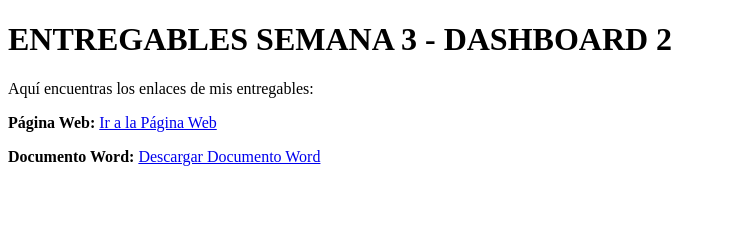
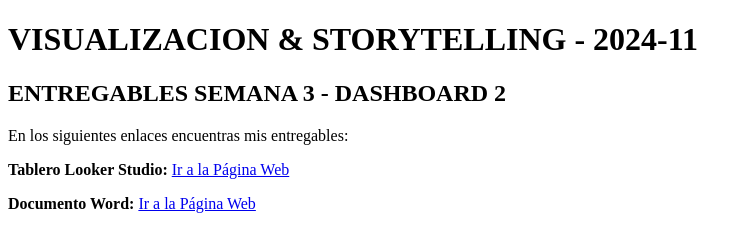
Before and after one commit to jerssonMH/MIAD_V-S_Dashboards, a plain HTML site: page index.html in a window 1280 px wide. Shown: the whole page, without its empty margins (0-752 px from the left). Drawn offline with Linux system fonts and the light colour scheme.

Commit message:
Update index.html

```diff
--- a/index.html
+++ b/index.html
@@ -3,24 +3,25 @@
 <head>
     <meta charset="UTF-8">
     <meta name="viewport" content="width=device-width, initial-scale=1.0">
-    <title>VISUALIZACION & STORYTELLING - 2024-11</title>
+    <title>pagina web entregables V&S</title>
 </head>
 <body>
 
-    <h1>ENTREGABLES SEMANA 3 - DASHBOARD 2</h1>
+    <h1>VISUALIZACION & STORYTELLING - 2024-11</h1>
+    <h2>ENTREGABLES SEMANA 3 - DASHBOARD 2</h2>
 
     <p>
-        Aquí encuentras los enlaces de mis entregables:
+        En los siguientes enlaces encuentras mis entregables:
     </p>
 
     <!-- Enlace al tablero de Looker Studio-->
     <p>
-        <strong>Página Web:</strong> <a href="https://lookerstudio.google.com/s/gzYXjO-40q8">Ir a la Página Web</a>
+        <strong>Tablero Looker Studio:</strong> <a href="https://lookerstudio.google.com/s/gzYXjO-40q8">Ir a la Página Web</a>
     </p>
 
     <!-- Enlace al documento Word en GitHub -->
     <p>
-        <strong>Documento Word:</strong> <a href="https://jerssonmh.github.io/MIAD_V-S_Dashboards/Dashboard2-Documentación_JM22808.docx">Descargar Documento Word</a>
+        <strong>Documento Word:</strong> <a href="https://jerssonmh.github.io/MIAD_V-S_Dashboards/">Ir a la Página Web</a>
     </p>
 
 </body>
```
